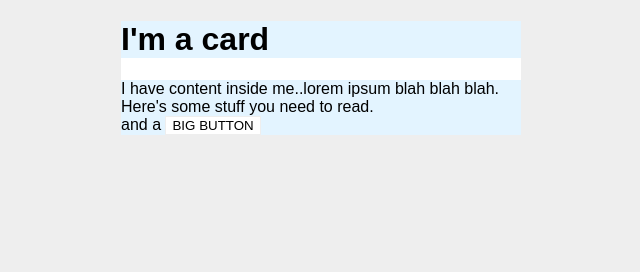
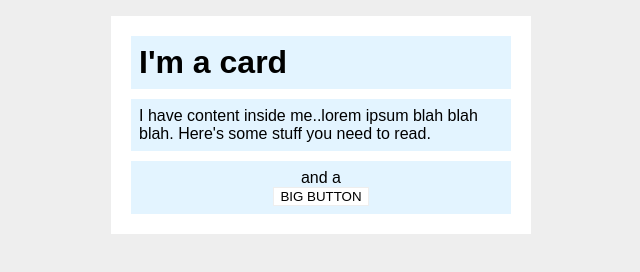
Before and after one commit to AaSa98/css-exercises, a plain HTML site: page margin-and-padding/margin-and-padding-2/index.html in a window 1280 px wide. Shown: the whole page, without its empty margins (319-959 px from the left). Drawn offline with Linux system fonts and the light colour scheme.

Commit message:
zweite aufgabe padding margin

```diff
--- a/margin-and-padding/margin-and-padding-2/style.css
+++ b/margin-and-padding/margin-and-padding-2/style.css
@@ -7,21 +7,31 @@ body {
   width: 400px;
   background: #fff;
   margin: 16px auto;
+  padding: 10px;
 }
 
 .title {
   background: #e3f4ff;
+  padding: 8px;
+  margin: 10px;
 }
 
 .content {
   background: #e3f4ff;
+  margin: 10px;
+  padding: 8px;
 }
 
 .button-container {
   background: #e3f4ff;
+  padding: 8px;
+  text-align: center;
+  margin: 10px;
 }
 
 button {
   background: white;
   border: 1px solid #eee;
+  display: block;
+  margin: auto;
 }
```
